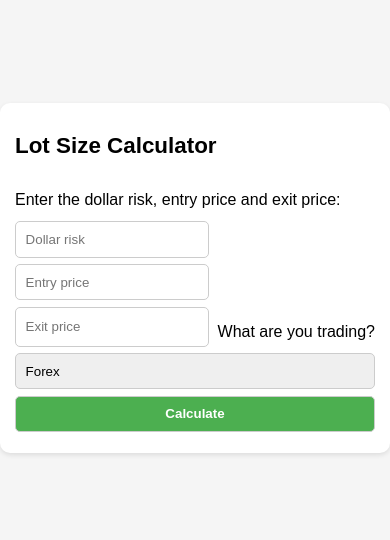
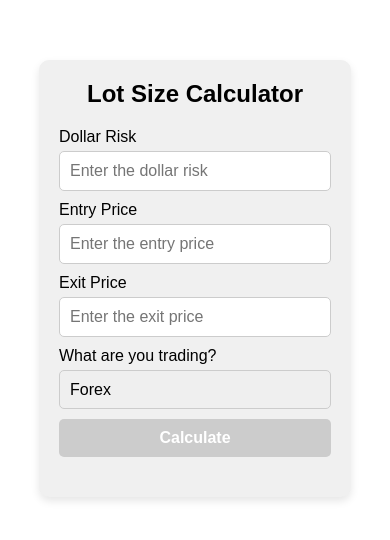
Before and after one commit to JonathanUdom/Riskcalculator, a plain HTML site: page index.html in a window 390 px wide. Shown: the part 144-684 px from the top of the page. Drawn offline with Linux system fonts and the light colour scheme.

Commit message:
Add files via upload

```diff
--- a/index.html
+++ b/index.html
@@ -1,154 +1,176 @@
-<!DOCTYPE html>
 <html>
 <head>
   <style>
-body {
-  font-family: sans-serif;
-  min-height: 100vh;
+    * {
+      box-sizing: border-box;
       margin: 0;
-  background-color: #f5f5f5;
+      padding: 0;
+    }
+
+    .container {
       display: flex;
+      flex-direction: column;
       align-items: center;
       justify-content: center;
+      height: 100vh;
+      font-family: Arial, sans-serif;
     }
 
     .card {
-  background-color: #fff;
+      width: 80%;
+      max-width: 600px;
+      background-color: #f0f0f0;
       border-radius: 10px;
-  box-shadow: 0 2px 5px rgba(0, 0, 0, 0.1);
-  padding: 15px; /* Slightly reduced for mobile */
-  max-width: 400px;
-  display: flex;
-  flex-wrap: wrap;
-  justify-content: space-between;
+      box-shadow: 0 4px 8px rgba(0, 0, 0, 0.1);
+      padding: 20px;
     }
 
-/* Base styles using relative units */
-h1 {
-  font-size: 2rem;
-  margin-bottom: 1rem; /* Adjusted for mobile */
+    .card-title {
+      font-size: 24px;
+      font-weight: bold;
+      text-align: center;
+      margin-bottom: 20px;
     }
 
-label {
-  display: block;
-  margin-bottom: 0.8rem; /* Adjusted for mobile */
+    .form-group {
+      display: flex;
+      flex-direction: column;
+      margin-bottom: 10px;
     }
 
-input,
-select,
-button {
-  width: 100%;
-  padding: 0.6rem; /* Adjusted for mobile */
-  margin-bottom: 0.4rem; /* Adjusted for mobile */
+    .form-label {
+      font-size: 16px;
+      font-weight: normal;
+      margin-bottom: 5px;
+    }
+
+    .form-input {
+      font-size: 16px;
+      font-weight: normal;
       border: 1px solid #ccc;
       border-radius: 5px;
-  -webkit-appearance: none;
+      padding: 10px;
     }
 
-button {
-  background-color: #4CAF50;
-  color: white;
-  font-weight: bold;
+    .form-select {
+      font-size: 16px;
+      font-weight: normal;
+      border: 1px solid #ccc;
+      border-radius: 5px;
+      padding: 10px;
+      appearance: none;
     }
 
-p {
-  font-size: 1rem; /* Adjusted for mobile */
-  margin-bottom: 0.8rem; /* Adjusted for mobile */
+    .form-button {
+      font-size: 16px;
+      font-weight: bold;
+      border: none;
+      border-radius: 5px;
+      padding: 10px;
+      background-color: #0078d4;
+      color: white;
+      cursor: pointer;
     }
 
-/* Large desktop (wider than 1200px) */
-@media (min-width: 1200px) {
-  .card {
-    margin: 0 10%;
+    .form-button:hover {
+      background-color: #005a9e;
     }
 
-  input,
-  select {
-    width: calc(100% - 2rem);
-  }
+    .form-button:disabled {
+      background-color: #ccc;
+      cursor: not-allowed;
     }
 
-/* Mobile view (portrait) */
-@media (max-width: 768px) {
-  .card {
-    max-width: 95%; /* Increased for better fit */
-    margin: 0 auto;
-  }
-
-  label {
-    display: inline-block;
-    width: 100%;
-  }
-
-  h1 {
-    font-size: 1.4rem; /* Adjusted for mobile */
-  }
-
-  /* Added a media query to change the layout of the inputs and select on small screens */
-  input,
-  select {
-    width: 48%; /* Reduced the width to fit two elements in one row */
-    margin-right: 2%; /* Added some margin to create some space between the elements */
-  }
-
-  /* Added a media query to change the width of the last input and select on small screens */
-  input:nth-child(6),
-  select {
-    width: 100%; /* Set the width to 100% to fill the row */
-    margin-right: 0; /* Removed the margin to avoid overflow */
-  }
+    .result {
+      font-size: 18px;
+      font-weight: normal;
+      text-align: center;
+      margin-top: 20px;
     }
   </style>
 </head>
 <body>
-  <div class="card"> <!-- Wrap the content in a div with the card class -->
-    <h1>Lot Size Calculator</h1>
-    <p>Enter the dollar risk, entry price and exit price:</p>
-    <input id="dollar-risk" type="number" placeholder="Dollar risk">
-    <input id="entry-price" type="number" placeholder="Entry price">
-    <input id="exit-price" type="number" placeholder="Exit price">
-    <p>What are you trading?</p>
-    <select id="contract-size">
+  <div class="container">
+    <div class="card">
+      <div class="card-title">Lot Size Calculator</div>
+      <div class="form-group">
+        <label class="form-label" for="dollar-risk">Dollar Risk</label>
+        <input class="form-input" id="dollar-risk" type="number" min="0" step="0.01" placeholder="Enter the dollar risk" />
+      </div>
+      <div class="form-group">
+        <label class="form-label" for="entry-price">Entry Price</label>
+        <input class="form-input" id="entry-price" type="number" min="0" step="0.01" placeholder="Enter the entry price" />
+      </div>
+      <div class="form-group">
+        <label class="form-label" for="exit-price">Exit Price</label>
+        <input class="form-input" id="exit-price" type="number" min="0" step="0.01" placeholder="Enter the exit price" />
+      </div>
+      <div class="form-group">
+        <label class="form-label" for="contract-size">What are you trading?</label>
+        <select class="form-select" id="contract-size">
           <option value="100000">Forex</option>
-      <option value="1">Crypto/Single stock</option>
-      <option value="10">Stock index</option>
+          <option value="1">Crypto/Single Stock</option>
+          <option value="10">Stock Index</option>
           <option value="100">Metals/Commodities</option>
         </select>
-    <button id="calculate">Calculate</button>
-    <p id="result"></p>
+      </div>
+      <div class="form-group">
+        <button class="form-button" id="calculate-button" disabled>Calculate</button>
+      </div>
+      <div class="result" id="result"></div>
+    </div>
+  </div>
   <script>
-      // Get the elements from the document
-      var dollarRisk = document.getElementById("dollar-risk");
-      var entryPrice = document.getElementById("entry-price");
-      var exitPrice = document.getElementById("exit-price");
-      var contractSize = document.getElementById("contract-size");
-      var calculate = document.getElementById("calculate");
-      var result = document.getElementById("result");
+    // Get the form elements
+    const dollarRiskInput = document.getElementById("dollar-risk");
+    const entryPriceInput = document.getElementById("entry-price");
+    const exitPriceInput = document.getElementById("exit-price");
+    const contractSizeSelect = document.getElementById("contract-size");
+    const calculateButton = document.getElementById("calculate-button");
+    const resultDiv = document.getElementById("result");
 
-      // Define a function to calculate the lot size
-      function calculateLotSize() {
-        // Get the values from the inputs and select
-        var dr = Number(dollarRisk.value);
-        var ep = Number(entryPrice.value);
-        var xp = Number(exitPrice.value);
-        var cs = Number(contractSize.value);
+    // Define the formula for lot size
+    const calculateLotSize = (dollarRisk, entryPrice, exitPrice, contractSize) => {
+      return dollarRisk / (Math.abs((entryPrice - exitPrice) / entryPrice) * contractSize * entryPrice);
+    };
 
-        // Check if the values are valid
-        if (dr > 0 && ep > 0 && xp > 0 && cs > 0) {
+    // Define the function to validate the inputs
+    const validateInputs = () => {
+      // Get the input values
+      const dollarRisk = parseFloat(dollarRiskInput.value);
+      const entryPrice = parseFloat(entryPriceInput.value);
+      const exitPrice = parseFloat(exitPriceInput.value);
+
+      // Check if the inputs are valid numbers
+      if (isNaN(dollarRisk) || isNaN(entryPrice) || isNaN(exitPrice)) {
+        // Disable the calculate button
+        calculateButton.disabled = true;
+      } else {
+        // Enable the calculate button
+        calculateButton.disabled = false;
+      }
+    };
+
+    // Define the function to handle the calculate button click
+    const handleCalculate = () => {
+      // Get the input values
+      const dollarRisk = parseFloat(dollarRiskInput.value);
+      const entryPrice = parseFloat(entryPriceInput.value);
+      const exitPrice = parseFloat(exitPriceInput.value);
+      const contractSize = parseFloat(contractSizeSelect.value);
+
       // Calculate the lot size using the formula
-          var ls = dr / (Math.abs((xp - ep) / ep) * cs * ep);
+      const lotSize = calculateLotSize(dollarRisk, entryPrice, exitPrice, contractSize);
 
-          // Display the result with two decimal places
-          result.textContent = "Lot size: " + ls.toFixed(2);
-        } else {
-          // Display an error message
-          result.textContent = "Please enter valid values.";
-        }
-      }
+      // Display the result
+      resultDiv.textContent = `The lot size is ${lotSize.toFixed(2)}`;
+    };
 
-      // Add an event listener to the calculate button
-      calculate.addEventListener("click", calculateLotSize);
+    // Add event listeners to the inputs and the button
+    dollarRiskInput.addEventListener("input", validateInputs);
+    entryPriceInput.addEventListener("input", validateInputs);
+    exitPriceInput.addEventListener("input", validateInputs);
+    calculateButton.addEventListener("click", handleCalculate);
   </script>
-  </div>
 </body>
 </html>
```
Lines whose indentation alone changed are shown as unchanged.
